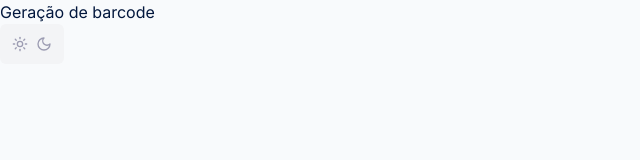
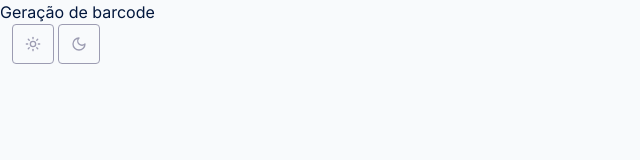
Before and after one commit to caio1902araujo/barcode-flow, a Next.js app: page / in a window 1280 px wide. Shown: the top 160 px of the page, without its empty margins (0-640 px from the left). Built offline with nearby package versions, Linux system fonts and the light colour scheme.

Commit message:
fix(toggle): fix toggle styles

```diff
--- a/src/app/page.tsx
+++ b/src/app/page.tsx
@@ -1,4 +1,4 @@
-import { Bold, Italic, Moon, Sun } from "lucide-react";
+import { Moon, Sun } from "lucide-react";
 import { ToggleGroup, ToggleGroupItem } from "~/components/ui/toggle/root";
 
 export default function Home() {
@@ -7,7 +7,7 @@ export default function Home() {
       <p>Geração de barcode</p>
 
       <div className="flex items-center">
-        <ToggleGroup type="single" variant="default">
+        <ToggleGroup type="single" variant="outline">
           <ToggleGroupItem value="bold" aria-label="Toggle bold">
             <Sun className="h-4 w-4" />
           </ToggleGroupItem>
--- a/src/components/ui/toggle/root.tsx
+++ b/src/components/ui/toggle/root.tsx
@@ -11,7 +11,7 @@ const ToggleGroup = React.forwardRef<
   React.ElementRef<typeof ToggleGroupPrimitive.Root>,
   React.ComponentPropsWithoutRef<typeof ToggleGroupPrimitive.Root> &
     VariantProps<typeof ToggleStyles>
->(({ className, variant, children, ...props }, ref) => (
+>(({ className, variant = "default", children, ...props }, ref) => (
   <ToggleGroupPrimitive.Root
     ref={ref}
     className={root({ className, variant })}
@@ -30,10 +30,11 @@ const ToggleGroupItem = React.forwardRef<
 >(({ className, children, variant, ...props }, ref) => {
   // pass the variant
   const context = useToggleGroup();
+
   return (
     <ToggleGroupPrimitive.Item
       ref={ref}
-      className={item({ className })}
+      className={item({ className, variant: context.variant ?? "default" })}
       {...props}
     >
       {children}
--- a/src/components/ui/toggle/style.tsx
+++ b/src/components/ui/toggle/style.tsx
@@ -2,18 +2,20 @@ import { tv } from "tailwind-variants";
 
 export const ToggleStyles = tv({
   slots: {
-    root: "flex items-center justify-center transition-colors gap-2",
+    root: "flex items-center justify-center transition-colors gap-1",
     item: "rounded-sm text-sm font-medium ring-offset-background transition-colors hover:bg-background text-muted-foreground hover:text-primary focus-visible:outline-none focus-visible:ring-2 focus-visible:ring-ring focus-visible:ring-offset-2 disabled:pointer-events-none disabled:opacity-50 data-[state=on]:bg-background data-[state=on]:text-primary",
   },
 
   variants: {
     variant: {
       default: {
-        root: "bg-muted rounded-md h-10 px-3",
-        item: "p-4 bg-red-500",
+        root: "bg-muted rounded-md h-10 p-1",
+        item: "p-2",
       },
-      outline:
-        "border border-input bg-transparent hover:bg-accent hover:text-accent-foreground",
+      outline: {
+        root: "bg-transparent rounded-md h-10 px-3",
+        item: "border border-input bg-transparent hover:bg-accent hover:text-accent-foreground h-10 px-3",
+      },
     },
     defaultVariants: {
       variant: "default",
```
